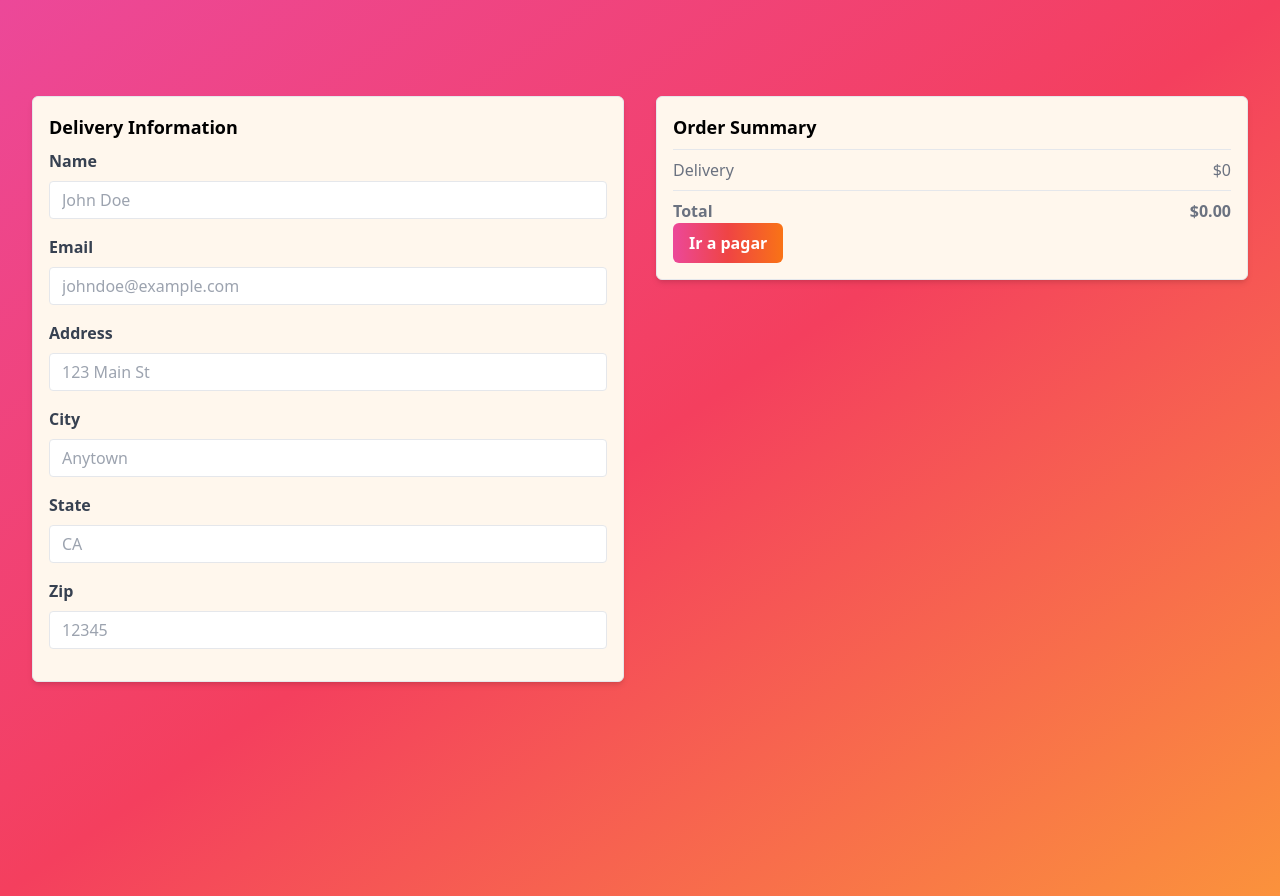
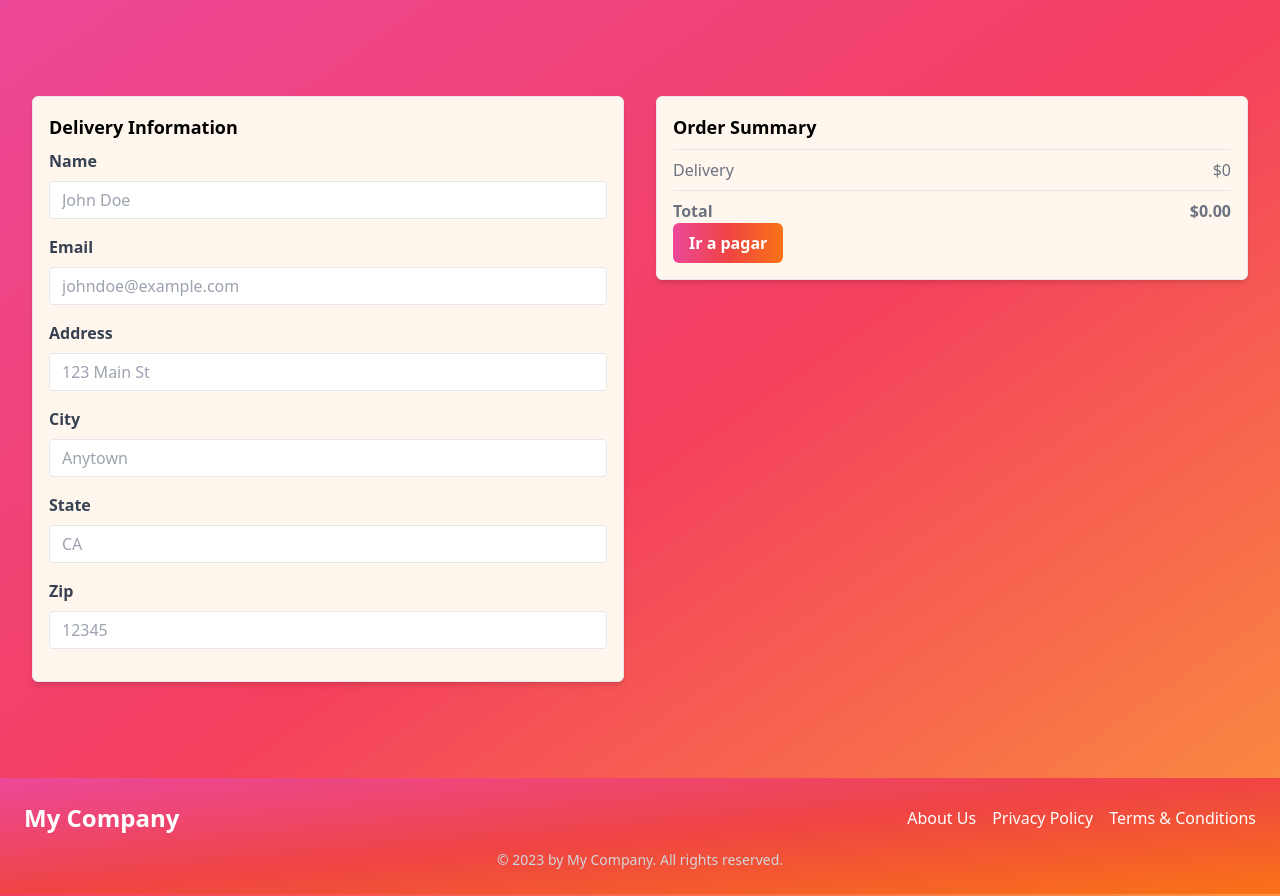
Before and after one commit to vicarb/front-ecom, a Next.js app: page /checkout in a window 1280 px wide. Built offline with nearby package versions, Linux system fonts and the light colour scheme.

Commit message:
added footer

```diff
--- a/app/layout.tsx
+++ b/app/layout.tsx
@@ -3,7 +3,7 @@ import './globals.css'
 import { ReactNode } from 'react';
 import { Inter } from 'next/font/google'
 import { CartProvider } from '@/context/CartContext/CartContext';
-
+import Footer from '@/components/Footer/Footer';
 const inter = Inter({ subsets: ['latin'] })
 
 export const metadata = {
@@ -21,6 +21,7 @@ export default function RootLayout({ children }: RootLayoutProps) {
       <body>
         <CartProvider>
           {children}
+          <Footer/>
         </CartProvider>
       </body>
     </html>
--- a/app/page.tsx
+++ b/app/page.tsx
@@ -1,11 +1,13 @@
 import Image from 'next/image'
 import ProductList from '@/components/ProductList/ProductList'
 import Navbar from '@/components/Navbar/Navbar'
+import Footer from '@/components/Footer/Footer'
 export default function Home() {
   return (
     <>
     <Navbar/>
     <ProductList/>
+
     </>
   )
 }
--- /dev/null
+++ b/components/Footer/Footer.tsx
@@ -0,0 +1,51 @@
+'use client'
+import React from "react";
+import { useSpring, animated } from "@react-spring/web";
+
+export default function Footer() {
+  const springProps = useSpring({
+    from: { opacity: 0 },
+    to: { opacity: 1 },
+    delay: 200,
+  });
+
+  return (
+    <animated.footer
+      style={springProps}
+      className="bg-gradient-to-br from-pink-500 via-red-500 to-orange-500 text-white mt-auto py-4"
+    >
+      <div className="container mx-auto px-6 py-2">
+        <div className="flex justify-between items-center">
+          <div>
+            <h1 className="text-2xl font-bold hover:text-gray-300">My Company</h1>
+          </div>
+          <div className="flex space-x-4">
+            <a
+              href="#"
+              className="hover:underline hover:text-gray-300"
+            >
+              About Us
+            </a>
+            <a
+              href="#"
+              className="hover:underline hover:text-gray-300"
+            >
+              Privacy Policy
+            </a>
+            <a
+              href="#"
+              className="hover:underline hover:text-gray-300"
+            >
+              Terms & Conditions
+            </a>
+          </div>
+        </div>
+        <div className="text-center mt-4">
+          <p className="text-sm text-gray-300">
+            © 2023 by My Company. All rights reserved.
+          </p>
+        </div>
+      </div>
+    </animated.footer>
+  );
+}
```
